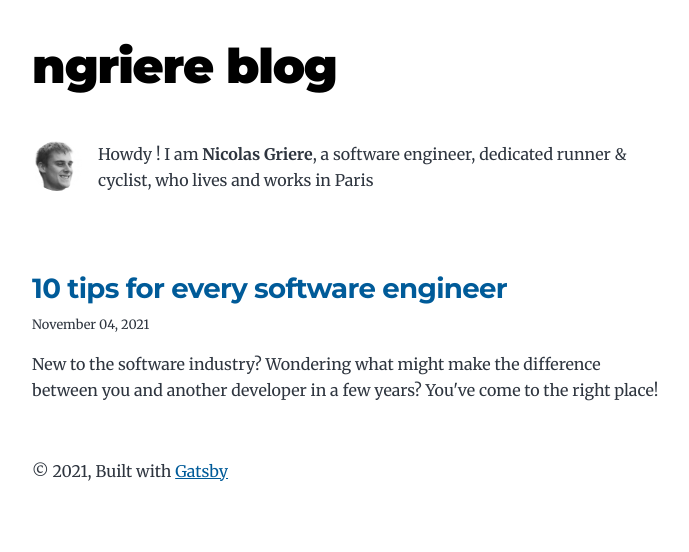
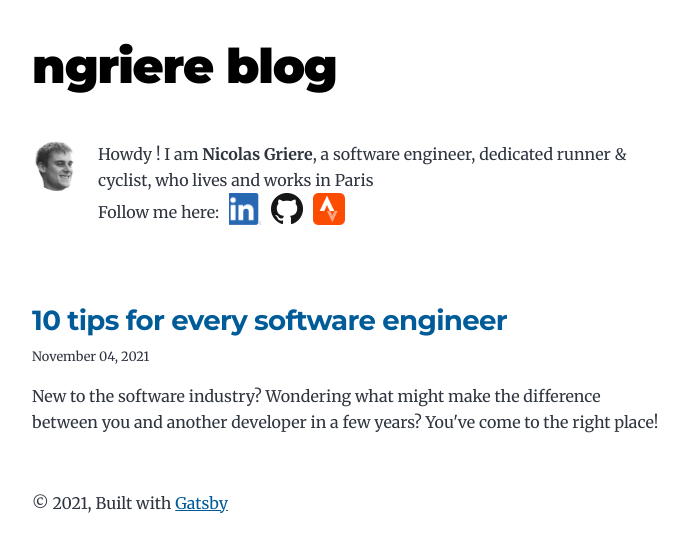
Before and after one commit to ngriere/ngriere.github.io, a Gatsby site in the folder blog-starter/: page / in a window 1280 px wide. Shown: the whole page, without its empty margins (292-981 px from the left). Built offline with nearby package versions, Linux system fonts and the light colour scheme; Gatsby itself is replaced by a stand-in of ours.

Commit message:
[HOME] Add social links

```diff
--- a/blog-starter/gatsby-config.js
+++ b/blog-starter/gatsby-config.js
@@ -8,7 +8,9 @@ module.exports = {
     description: `A starter blog demonstrating what Gatsby can do.`,
     siteUrl: `https://gatsbystarterblogsource.gatsbyjs.io/`,
     social: {
-      twitter: `kylemathews`,
+      linkedin: `in/nicolasgriere`,
+      github: `ngriere`,
+      strava: `ngriere`
     },
   },
   plugins: [
--- a/blog-starter/gatsby-node.js
+++ b/blog-starter/gatsby-node.js
@@ -94,7 +94,9 @@ exports.createSchemaCustomization = ({ actions }) => {
     }
 
     type Social {
-      twitter: String
+      linkedin: String
+      github: String
+      strava: String
     }
 
     type MarkdownRemark implements Node {
--- a/blog-starter/src/components/bio.js
+++ b/blog-starter/src/components/bio.js
@@ -6,8 +6,9 @@
  */
 
 import * as React from "react"
-import { useStaticQuery, graphql } from "gatsby"
-import { StaticImage } from "gatsby-plugin-image"
+import {graphql, useStaticQuery} from "gatsby"
+import {StaticImage} from "gatsby-plugin-image"
+import Social from "./social"
 
 const Bio = () => {
     const data = useStaticQuery(graphql`
@@ -18,9 +19,6 @@ const Bio = () => {
             name
             summary
           }
-          social {
-            twitter
-          }
         }
       }
     }
@@ -28,7 +26,6 @@ const Bio = () => {
 
     // Set these values by editing "siteMetadata" in gatsby-config.js
     const author = data.site.siteMetadata?.author
-  const social = data.site.siteMetadata?.social
 
     return (
         <div className="bio">
@@ -45,6 +42,8 @@ const Bio = () => {
             {author?.name && (
                 <p>
                     Howdy ! I am <strong>{author.name}</strong>, {author?.summary || null}
+                    {` `}
+                    <Social/>
                 </p>
             )}
         </div>
--- a/blog-starter/src/components/seo.js
+++ b/blog-starter/src/components/seo.js
@@ -19,7 +19,9 @@ const Seo = ({ description, lang, meta, title }) => {
             title
             description
             social {
-              twitter
+              linkedin
+              github
+              strava
             }
           }
         }
--- /dev/null
+++ b/blog-starter/src/components/social.js
@@ -0,0 +1,63 @@
+
+import * as React from "react"
+import {graphql, useStaticQuery} from "gatsby"
+import {StaticImage} from "gatsby-plugin-image"
+
+const Social = () => {
+    const data = useStaticQuery(graphql`
+    query SocialQuery {
+      site {
+        siteMetadata {
+          social {
+            linkedin
+            github
+            strava
+          }
+        }
+      }
+    }
+  `);
+
+    const social = data.site.siteMetadata?.social;
+
+    return (
+        <div>
+            Follow me here:
+            <a href={`https://www.linkedin.com/${social?.linkedin || ``}`} className='social-logo'>
+                <StaticImage
+                    layout="fixed"
+                    formats={["auto", "webp", "avif"]}
+                    src="../images/linkedin-logo.png"
+                    width={32}
+                    height={32}
+                    quality={95}
+                    alt="LinkedIn profile"
+                />
+            </a>
+            <a href={`https://github.com/${social?.github || ``}`} className='social-logo'>
+                <StaticImage
+                    layout="fixed"
+                    formats={["auto", "webp", "avif"]}
+                    src="../images/github-logo.png"
+                    width={32}
+                    height={32}
+                    quality={95}
+                    alt="Github profile"
+                />
+            </a>
+            <a href={`https://www.strava.com/athletes/${social?.strava || ``}`} className='social-logo'>
+                <StaticImage
+                    layout="fixed"
+                    formats={["auto", "webp", "avif"]}
+                    src="../images/strava-logo.png"
+                    width={32}
+                    height={32}
+                    quality={95}
+                    alt="Strava profile"
+                />
+            </a>
+        </div>
+    )
+}
+
+export default Social
--- a/blog-starter/src/style.css
+++ b/blog-starter/src/style.css
@@ -302,6 +302,12 @@ a:focus {
   border-radius: 100%;
 }
 
+.social-logo {
+  display: inline-block;
+  margin-left: 10px;
+  vertical-align: bottom;
+}
+
 .blog-post header h1 {
   margin: var(--spacing-0) var(--spacing-0) var(--spacing-4) var(--spacing-0);
 }
```
Also changed, not shown: blog-starter/src/images/github-logo.png (added), blog-starter/src/images/linkedIn-logo.png (added), blog-starter/src/images/strava-logo.png (added). Lines whose indentation alone changed are shown as unchanged.
